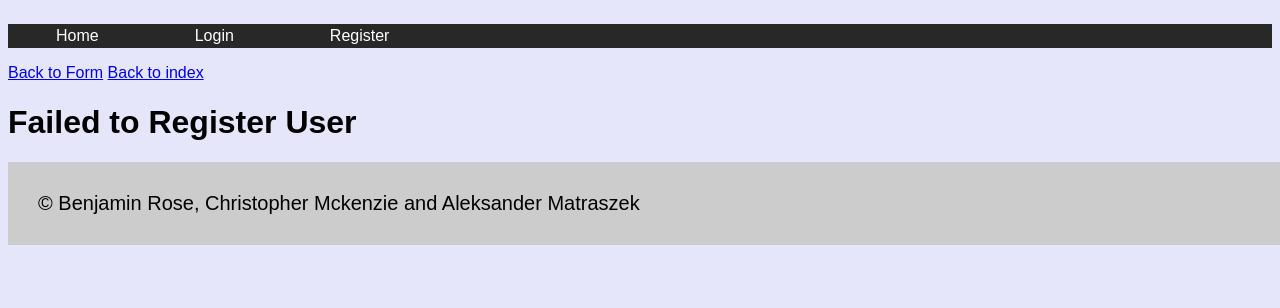
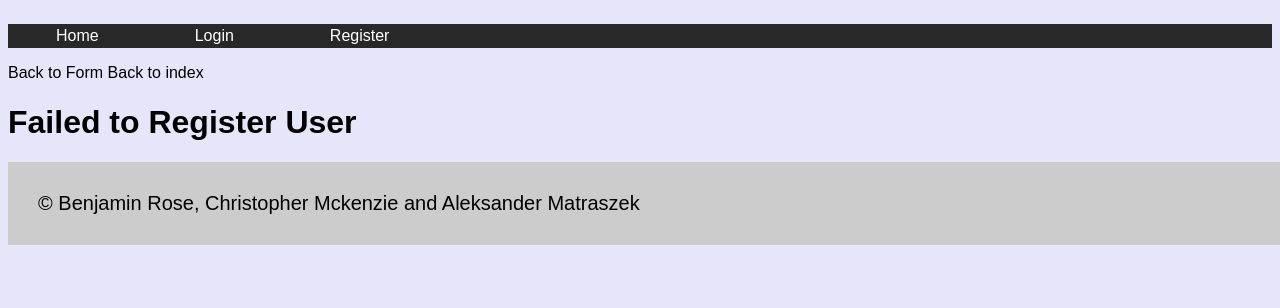
Before and after one commit to YR3Project/FinalCA, a Java web app: page /AccountFail.jsp in a window 1280 px wide; the page is wider, and only the part inside the window is pictured. Shown: the top 308 px of that part. Run offline with Tomcat 11, a stand-in JSP engine, Linux system fonts and the light colour scheme.

Commit message:
was changing links to buttons and changed one to a history-back link instead of directing to reg it can now allow them to go back to the prev page they were on before error

```diff
--- a/src/main/webapp/AccountFail.jsp
+++ b/src/main/webapp/AccountFail.jsp
@@ -16,8 +16,8 @@
     <body>
         <%@ include file="Includes/nav.jsp" %>
         <div id="wrapper">
-        <a href="registration.html">Back to Form</a>
-        <a href="index.jsp">Back to index</a>
+       <a href="javascript:history.back()" class="button">Back to Form</a>
+         <a href='index.jsp' class="button">Back to index</a>
         <h1>Failed to Register User</h1>
         <%
              Object Value = session.getAttribute("AccountFail");
--- a/src/main/webapp/Includes/nav.jsp
+++ b/src/main/webapp/Includes/nav.jsp
@@ -46,9 +46,9 @@
         <%
         } else {
         %>
-                   <li><a href="index.jsp">Home</a></li>
- <span id="reglog"><li><a href="LoginForm.jsp">Login</a></li>
-<span id="reglog"><li><a href="registration.jsp">Register</a></li>
+ <li><a href="index.jsp">Home</a></li>
+<li><a href="LoginForm.jsp">Login</a></li>
+<li><a href="registration.jsp">Register</a></li>
 </ul>
 </nav>
 <%
--- a/src/main/webapp/error.jsp
+++ b/src/main/webapp/error.jsp
@@ -27,7 +27,7 @@
 
 %>
 
-<div><a href="index.jsp">Back to index</a></div>
+<div><a href="index.jsp" class="button">Back to index</a></div>
 <%@ include file="Includes/footer.jsp" %>
         </div>
     </body>
--- a/src/main/webapp/index.jsp
+++ b/src/main/webapp/index.jsp
@@ -7,6 +7,7 @@
         <title>Stat-Tacking Website</title>
     </head>
     <div id="wrapper">
+        <body>
         <h1>Stat-Tacking Website</h1>
         <%@ include file="Includes/nav.jsp" %>
 
```
